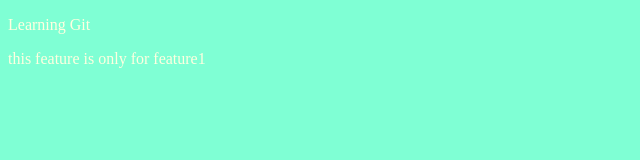
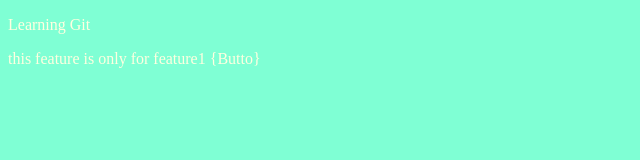
Before and after one commit to Pavankumar0018/localRepo, a plain HTML site: page index.html in a window 1280 px wide. Shown: the full height of the page, 0-640 px from the left. Drawn offline with Linux system fonts and the light colour scheme.

```diff
--- a/index.html
+++ b/index.html
@@ -8,6 +8,6 @@
 </head>
 <body>
     <p>Learning Git</p>
-    <p>this feature is only for feature1</p>
+    <p>this feature is only for feature1 {Butto}</p>
 </body>
 </html>
```
